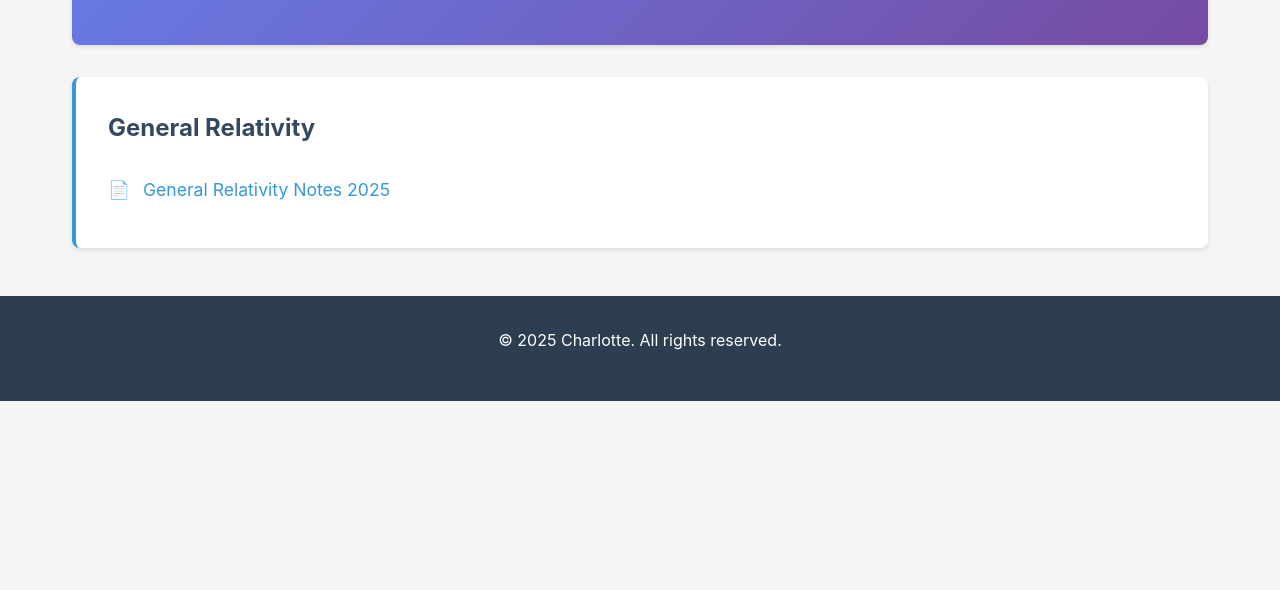
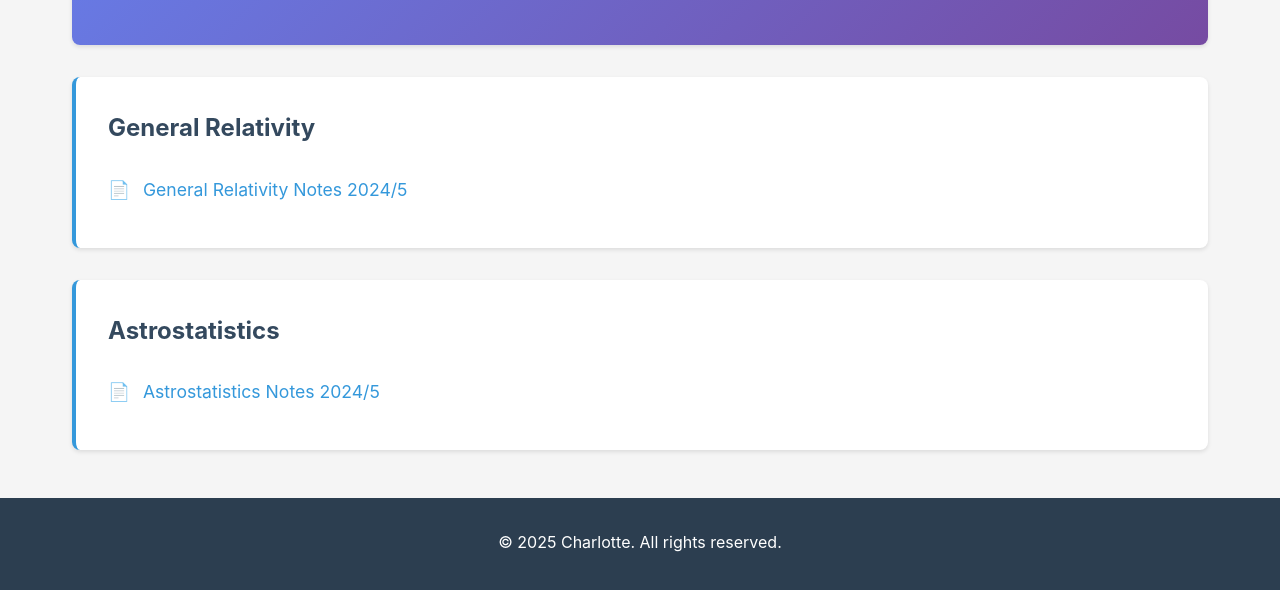
Before and after one commit to cmpriestley/cmpriestley.github.io, a plain HTML site: page notes.html in a window 1280 px wide. Shown: the part 230-820 px from the top of the page. Drawn offline with Linux system fonts and the light colour scheme.

Commit message:
Add astrostatistics notes

```diff
--- a/notes.html
+++ b/notes.html
@@ -26,7 +26,14 @@
         <section class="course">
             <h3>General Relativity</h3>
             <ul class="notes-list">
-                <li><a href="notes/general-relativity/GR notes 2025.pdf" target="_blank">General Relativity Notes 2025</a></li>
+                <li><a href="notes/general-relativity/GR notes 2025.pdf" target="_blank">General Relativity Notes 2024/5</a></li>
+            </ul>
+        </section>
+
+        <section class="course">
+            <h3>Astrostatistics</h3>
+            <ul class="notes-list">
+                <li><a href="notes/Astrostatistics/Astrostatistics scan 2025.pdf" target="_blank">Astrostatistics Notes 2024/5</a></li>
             </ul>
         </section>
 
```
